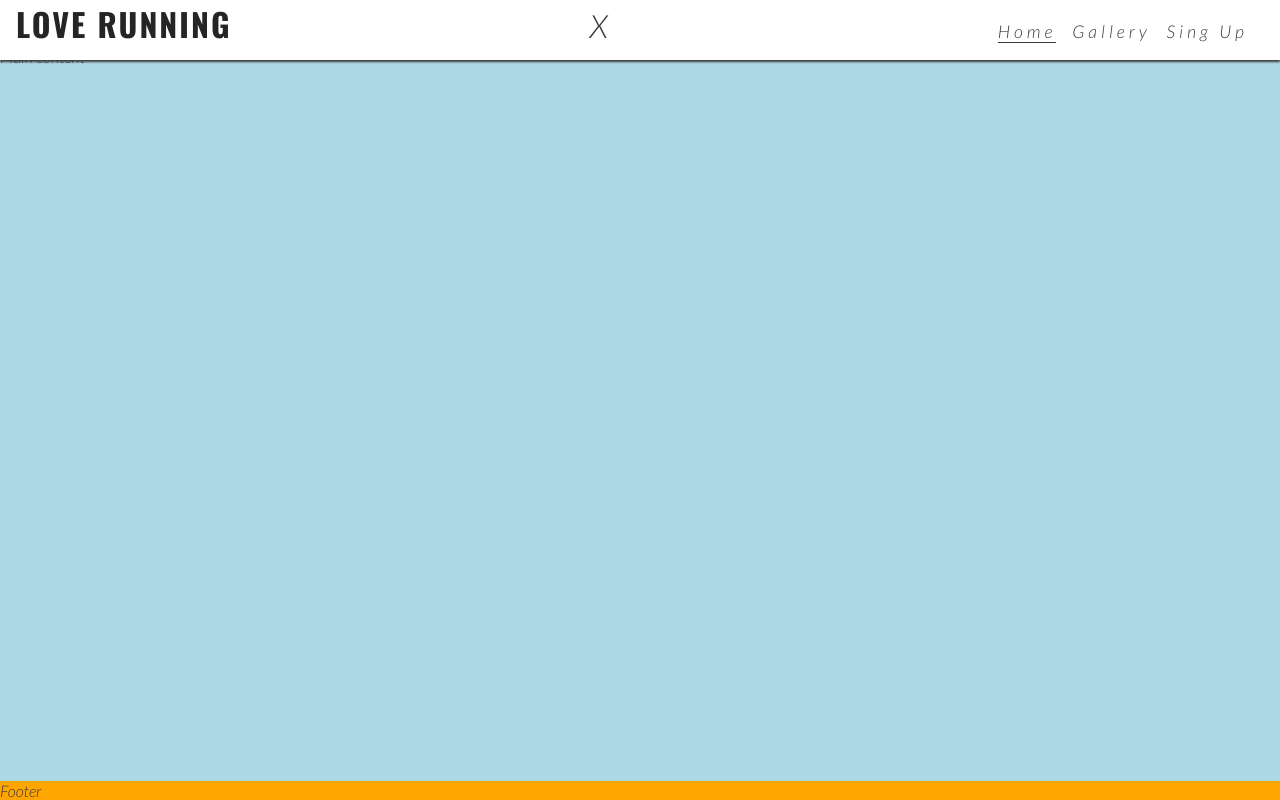
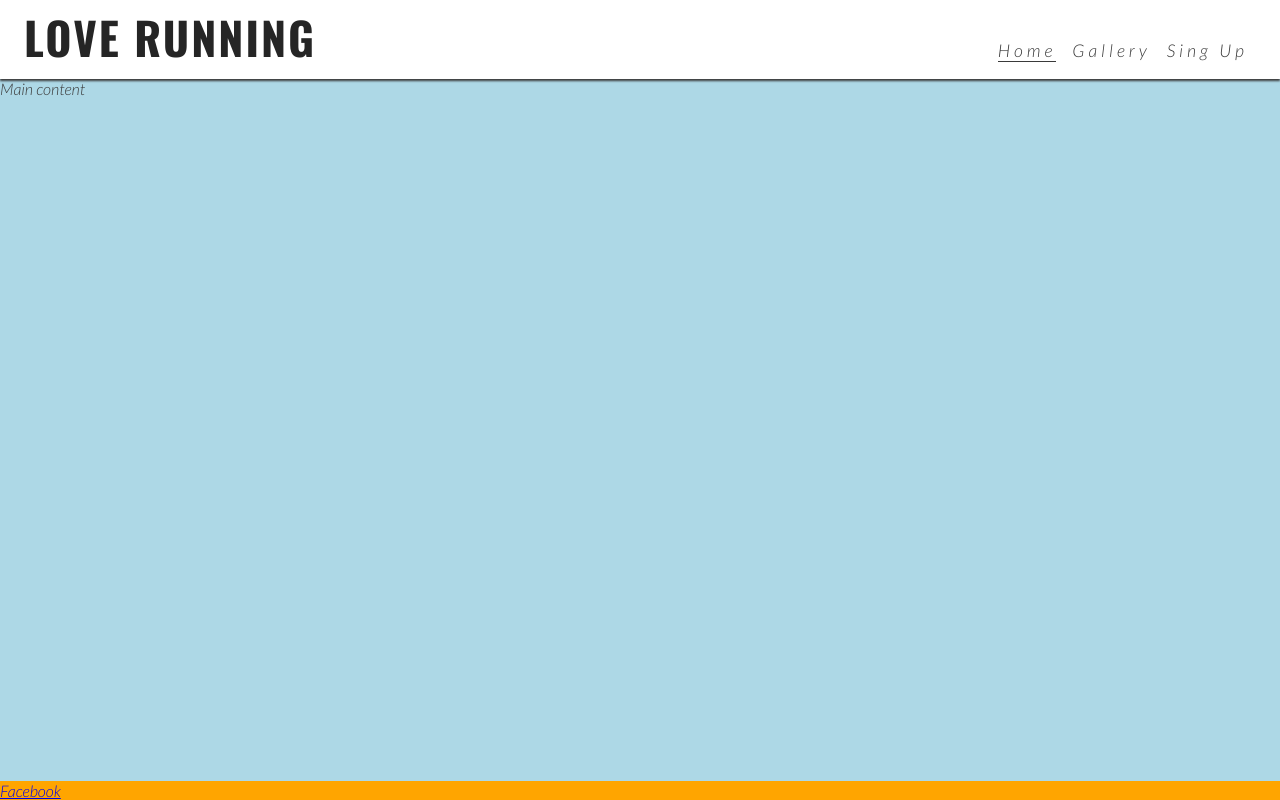
Before and after one commit to Drake-Designer/Love-Running, a plain HTML site: page index.html in a window 1280 px wide. Drawn offline with nearby package versions, Linux system fonts and the light colour scheme.

Commit message:
Add font awesome kit

```diff
--- a/assets/css/style.css
+++ b/assets/css/style.css
@@ -94,7 +94,7 @@ footer {
   background-color: orange;
 }
 
-/* Media query: small devices and larger (768px and up) */
+/* Media query: tablets and larger (768px and up) */
 @media screen and (min-width: 768px) {
   /* Header */
   nav {
@@ -112,4 +112,27 @@ footer {
   #menu > li {
     padding-left: 1rem;
   }
+
+  .nav-toggle {
+    display: none;
+  }
+
+  #logo {
+    font-size: 280%;
+    line-height: 75px;
+    margin: 0 0.5rem;
+  }
+
+  /* Main content */
+  main {
+    /* Push main content down to accomodate larger header */
+    margin-top: 79px;
+  }
 }
+
+/* Large devices (laptops and desktops, 992px and up) */
+@media screen and (min-width: 992px) {
+  #menu a:hover {
+    border-bottom: 1px solid #3a3a3a;
+  }
+}
--- a/index.html
+++ b/index.html
@@ -38,6 +38,13 @@
     <main>Main content</main>
 
     <!-- Footer -->
-    <footer>Footer</footer>
+    <footer>
+      <ul>
+        <li><a href="https://www.facebook.com/" target="_blank" rel="noopener" aria-label="Visit our Facebook page (opens in a new tab)">Facebook</a></li>
+      </ul>
+    </footer>
+
+    <!-- Font Awesome kit -->
+    <script src="https://kit.fontawesome.com/1632434743.js" crossorigin="anonymous"></script>
   </body>
 </html>
```
